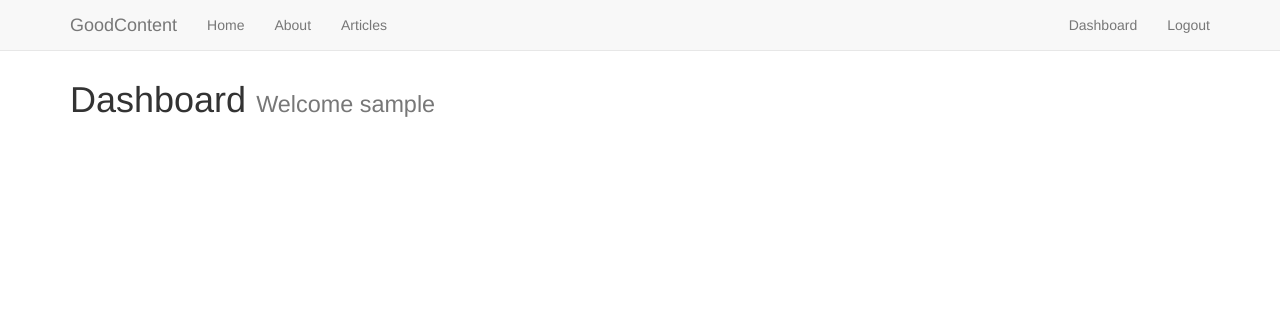
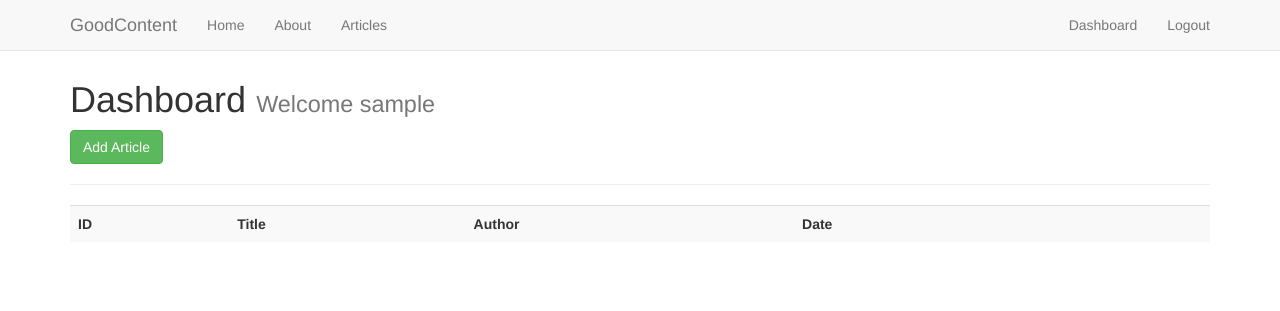
Before and after one commit to jmichaeln5/goodcontent, a Flask app: page /dashboard in a window 1280 px wide. Shown: the top 311 px of the page. Run offline with Flask 2, Linux system fonts and the light colour scheme; the visitor is signed in with stand-in values (Sample User, id 1); data that the repository does not hold is empty; some libraries are stand-ins or nearby versions.

Commit message:
Route Authentication, Connected MySQL DB, Gave users ability to Create Articles

```diff
--- a/app.py
+++ b/app.py
@@ -1,11 +1,16 @@
 from flask import Flask, render_template, flash, redirect, url_for, session, request, logging
-from data import Articles
+# from flask_ckeditor import CKEditor
+from wtforms import TextAreaField
+# from data import Articles
 from flask_mysqldb import MySQL
 from wtforms import Form, StringField, TextAreaField, PasswordField, validators
 from passlib.hash import sha256_crypt
 from functools import wraps
 
 app = Flask(__name__)
+
+# ckeditor= CKEditor(app)
+
 
 # Config MySQL
 app.config['MYSQL_HOST'] = 'localhost'
@@ -17,25 +22,54 @@ app.config['MYSQL_CURSORCLASS'] = 'DictCursor'
 mysql = MySQL(app)
 
 # Grabs Data from Artice File
-Articles = Articles()
+# Articles = Articles()
 
-
+#####################################
 @app.route('/')
 def index():
         return render_template('home.html')
 
+#####################################
+# About
 @app.route('/about')
 def about():
         return render_template('about.html')
 
+#####################################
+#  Articles
 @app.route('/articles')
 def articles():
-        return render_template('articles.html', articles = Articles)
+    # Create Cursor
+    cur = mysql.connection.cursor()
 
+    # Get Articles
+    result = cur.execute("SELECT * FROM articles")
+
+    articles = cur.fetchall()
+
+    if result > 0:
+            return render_template('articles.html', articles=articles)
+    else:
+        msg = 'No Articles Found'
+        return render_template('articles.html')
+    # Close connection
+    cur.close()
+
+#####################################
+# Single Article
 @app.route('/article/<string:id>/')
 def article(id):
-        return render_template('article.html', id=id)
+    # Create Cursor
+    cur = mysql.connection.cursor()
 
+    # Get Article
+    result = cur.execute("SELECT * FROM articles WHERE id = %s", [id])
+
+    article = cur.fetchone()
+
+    return render_template('article.html', article=article)
+
+#####################################
 # Start of Register
 class RegisterForm(Form):
     name = StringField('Name', [validators.Length(min=1, max=50)])
@@ -47,6 +81,7 @@ class RegisterForm(Form):
         ])
     confirm = PasswordField('Confirm Password')
 
+# User Register
 @app.route('/register', methods=['GET', 'POST'])
 def register():
     form = RegisterForm(request.form)
@@ -74,6 +109,7 @@ def register():
         # return render_template('register.html')
     return render_template('register.html', form=form)
 
+#####################################
 @app.route('/login', methods=['GET', 'POST'] )
 def login():
     if request.method == 'POST':
@@ -124,19 +160,71 @@ def is_logged_in(f):
             return redirect(url_for('login'))
     return wrap
 
+#####################################
 # Logout
 @app.route('/logout')
+@is_logged_in
 def logout():
     session.clear()
     flash('You are now logged out.', 'success')
     return redirect(url_for('login'))
 
+#####################################
+# Dashboard
 @app.route('/dashboard')
 @is_logged_in
 def dashboard():
-    return render_template('dashboard.html')
+    # Create Cursor
+    cur = mysql.connection.cursor()
+
+    # Get Articles
+    result = cur.execute("SELECT * FROM articles")
+
+    articles = cur.fetchall()
+
+    if result > 0:
+            return render_template('dashboard.html', articles=articles)
+    else:
+        msg = 'No Articles Found'
+        return render_template('dashboard.html')
+    # Close connection
+    cur.close()
+
+# Article Form Class
+class ArticleForm(Form):
+    title = StringField('Name', [validators.Length(min=1, max=200)])
+    body = StringField('Body', [validators.Length(min=10)])
+
+#####################################
+# Add Article
+@app.route('/add_article', methods=['GET', 'POST'])
+@is_logged_in
+def add_article():
+    form = ArticleForm(request.form)
+    if request.method == 'POST' and form.validate():
+        title = form.title.data
+        body = form.body.data
+
+        #Create Cursor
+        cur = mysql.connection.cursor()
+
+        #Execute
+        cur.execute("INSERT INTO articles(title, body, author) VALUES(%s, %s ,%s)",(title, body, session['username']))
+
+        # Commit
+        mysql.connection.commit()
+
+        # Close connect
+        cur.close
+
+        flash('Your article hads been created', 'success')
+
+        return redirect(url_for('dashboard'))
+
+    return render_template('add_article.html', form=form)
 
 
+#####################################
 # Should be last line of file
 if __name__ == '__main__':
     app.secret_key='secret_key'
--- a/pip-selfcheck.json
+++ b/pip-selfcheck.json
@@ -1 +1 @@
-{"last_check":"2018-09-11T18:31:33Z","pypi_version":"18.0"}
+{"last_check":"2018-09-18T20:36:04Z","pypi_version":"18.0"}
--- a/templates/dashboard.html
+++ b/templates/dashboard.html
@@ -3,5 +3,29 @@
 {% block body %}
 
   <h1> Dashboard <small> Welcome {{ session.username }} </small> </h1>
+  <a class="btn btn-success" href="/add_article"> Add Article</a>
+  <hr>
+
+  <table class="table table-striped">
+    <tr>
+      <th>ID</th>
+      <th>Title</th>
+      <th>Author</th>
+      <th>Date</th>
+      <th></th>
+      <th></th>
+    </tr>
+      {% for article in articles %}
+        <tr>
+          <td> {{ article.id  }}</td>
+          <td> {{ article.title  }}</td>
+          <td> {{ article.author  }}</td>
+          <td> {{ article.create_date }}</td>
+          <td> <a href="edit_article/{{article.id}}" class="btn btn-default pull-right">Edit</a></td>
+          <td> <a href="#" class="btn btn-danger pull-right">Delete</a></td>
+        </tr>
+      {% endfor %}
+  </table>
+
 
 {% endblock %}
--- a/templates/home.html
+++ b/templates/home.html
@@ -6,6 +6,11 @@
     <h1>Welcome to GoodContent </h1>
     <h2> Dedicated to sharing positivity. </h2>
     <p> This application is built on the Python Flask Microframework. </p>
+    {% if session.logged_in == NULL %}
+    <a href="/register" class="btn btn-lg btn-primary ">Register</a>
+    <a href="/login" class="btn btn-lg btn-success ">Login</a>
+    {% endif %}
+
   </div>
 
 {% endblock %}
--- a/templates/layout.html
+++ b/templates/layout.html
@@ -20,8 +20,11 @@
     {% block body %}{% endblock %}
   </div>
 
-  <script src="https://stackpath.bootstrapcdn.com/bootstrap/3.3.7/js/bootstrap.min.js">
+  <script src="https://stackpath.bootstrapcdn.com/bootstrap/3.3.7/js/bootstrap.min.js"></script>
 
+  <script src="//cdn.ckeditor.com/4.10.1/standard/ckeditor.js"></script>
+  <script type="text/javascript">
+    CKEDITOR.replace('editor')
   </script>
 
 </body>
```
Also changed, not shown: templates/add_article.html (added, +27 -0 lines), templates/article.html (+6 -1 lines).
